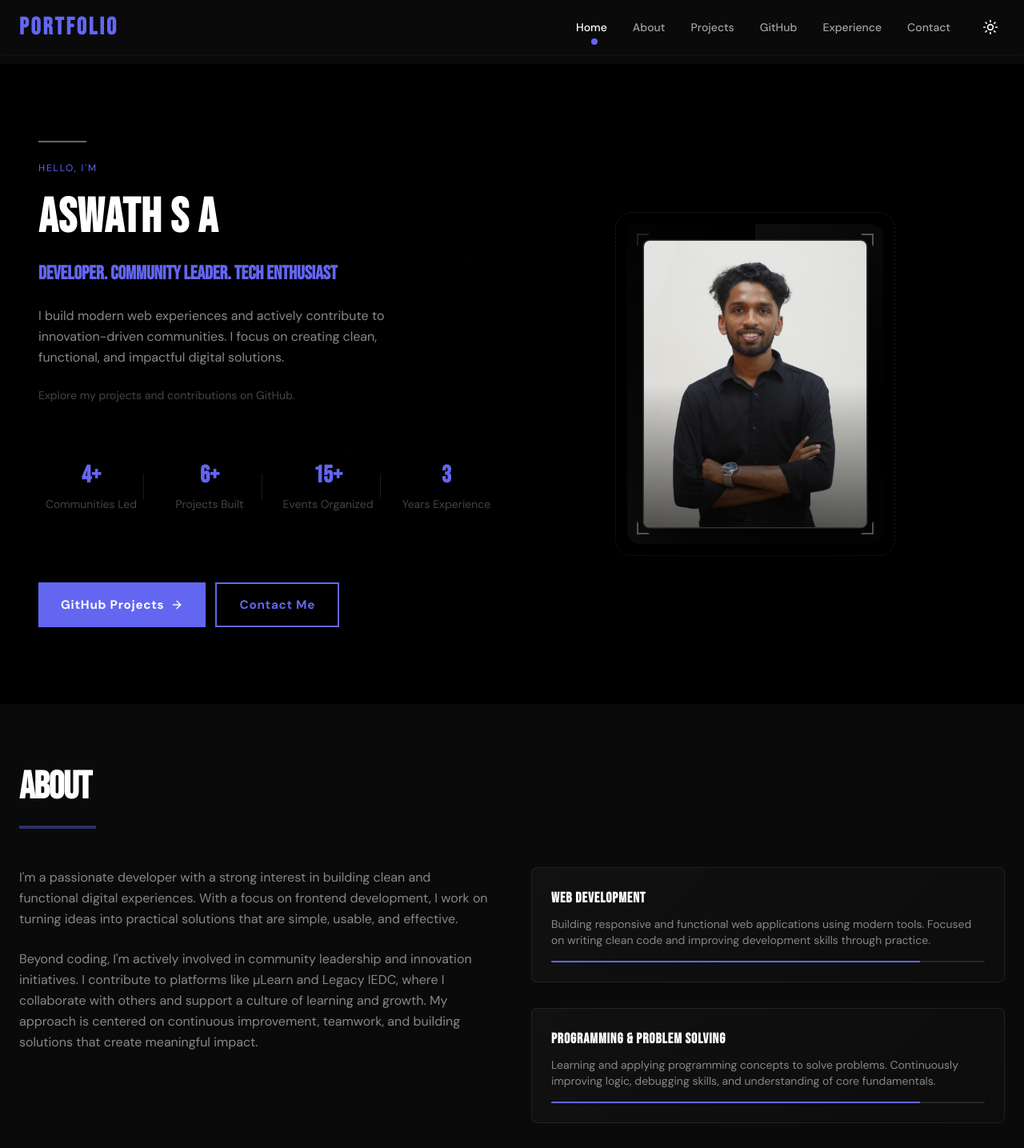
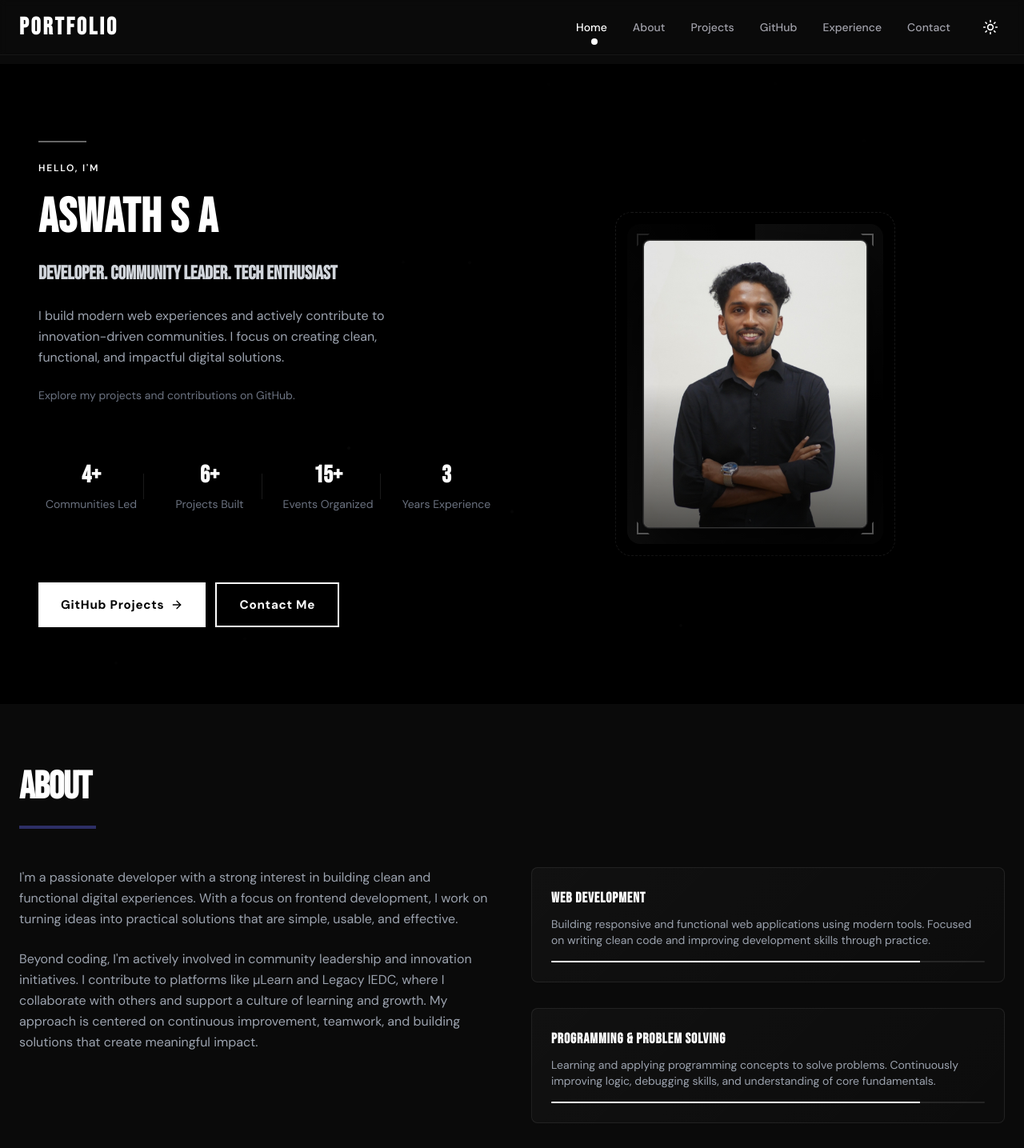
Before and after one commit to Aswath2005/Portfolio, a Next.js app: page / in a window 1280 px wide. Shown: the top 1435 px of the page at 80% size. Built offline with nearby package versions, Linux system fonts and the light colour scheme.

Commit message:
Remove accent colors, implement white and gray text hierarchy

```diff
--- a/app/globals.css
+++ b/app/globals.css
@@ -11,33 +11,34 @@
   --bg-card: #111111;
   --bg-card-hover: #161616;
   --text-primary: #ffffff;
-  --text-secondary: #888888;
-  --text-muted: #444444;
+  --text-secondary: #d1d5db;
+  --text-tertiary: #9ca3af;
+  --text-muted: #6b7280;
   --border: #1a1a1a;
   --border-light: #2a2a2a;
   --border-hover: #3a3a3a;
 
-  /* Indigo accent color */
-  --accent: #6366F1;
-  --accent-light: #818cf8;
-  --accent-dim: #4f46e5;
-  --accent-glow: rgba(99, 102, 241, 0.15);
-  --accent-subtle: rgba(99, 102, 241, 0.08);
-  --accent-strong-glow: rgba(99, 102, 241, 0.25);
+  /* White and gray only, no accent colors */
+  --accent: #ffffff;
+  --accent-light: #f3f4f6;
+  --accent-dim: #d1d5db;
+  --accent-glow: rgba(255, 255, 255, 0.08);
+  --accent-subtle: rgba(255, 255, 255, 0.04);
+  --accent-strong-glow: rgba(255, 255, 255, 0.12);
 
-  --btn-primary-bg: #6366F1;
-  --btn-primary-text: #ffffff;
-  --btn-outline-border: #6366F1;
-  --btn-outline-text: #6366F1;
-  --btn-outline-hover-border: #818cf8;
-  --btn-outline-hover-text: #818cf8;
+  --btn-primary-bg: #ffffff;
+  --btn-primary-text: #000000;
+  --btn-outline-border: #ffffff;
+  --btn-outline-text: #ffffff;
+  --btn-outline-hover-border: #d1d5db;
+  --btn-outline-hover-text: #d1d5db;
   --navbar-bg: rgba(0,0,0,0.80);
 
   /* Backwards compatibility */
-  --accent-color: #6366F1;
-  --accent-strong: #6366F1;
-  --btn-bg: #6366F1;
-  --btn-text: #ffffff;
+  --accent-color: #ffffff;
+  --accent-strong: #ffffff;
+  --btn-bg: #ffffff;
+  --btn-text: #000000;
 }
 
 :root.light {
--- a/components/About.tsx
+++ b/components/About.tsx
@@ -43,11 +43,11 @@ export function About() {
             viewport={{ once: false }}
             className="space-y-6"
           >
-            <p className="text-base leading-relaxed font-dm-sans" style={{ color: 'var(--text-secondary)' }}>
+            <p className="text-base leading-relaxed font-dm-sans" style={{ color: '#9ca3af' }}>
               I'm a passionate developer with a strong interest in building clean and functional digital experiences. With a focus on frontend development, I work on turning ideas into practical solutions that are simple, usable, and effective.
             </p>
 
-            <p className="text-base leading-relaxed font-dm-sans" style={{ color: 'var(--text-secondary)' }}>
+            <p className="text-base leading-relaxed font-dm-sans" style={{ color: '#9ca3af' }}>
               Beyond coding, I'm actively involved in community leadership and innovation initiatives. I contribute to platforms like µLearn and Legacy IEDC, where I collaborate with others and support a culture of learning and growth. My approach is centered on continuous improvement, teamwork, and building solutions that create meaningful impact.
             </p>
           </motion.div>
@@ -76,7 +76,7 @@ export function About() {
               >
                 <div className="relative z-10">
                   <h3 className="font-black text-lg font-bebas text-white tracking-wider">{skill.name}</h3>
-                  <p className="text-sm text-white/50 font-dm-sans mt-2">{skill.description}</p>
+                  <p className="text-sm font-dm-sans mt-2" style={{ color: '#9ca3af' }}>{skill.description}</p>
                 </div>
 
                 {/* Progress bar line */}
--- a/components/Contact.tsx
+++ b/components/Contact.tsx
@@ -82,7 +82,8 @@ export function Contact() {
               whileInView={{ opacity: 1 }}
               transition={{ delay: 0.2, duration: 0.8 }}
               viewport={{ once: false }}
-              className="text-lg text-text-muted leading-relaxed font-dm-sans"
+              className="text-lg leading-relaxed font-dm-sans"
+              style={{ color: '#9ca3af' }}
             >
               Have a project in mind or want to collaborate? I'd love to hear from you! Let's build something amazing together.
             </motion.p>
@@ -95,8 +96,8 @@ export function Contact() {
               viewport={{ once: false }}
               className="flex items-center gap-3"
             >
-              <MapPin className="w-5 h-5 flex-shrink-0" style={{ color: 'var(--accent)' }} />
-              <p className="text-text-muted font-dm-sans">
+              <MapPin className="w-5 h-5 flex-shrink-0" style={{ color: '#ffffff' }} />
+              <p className="font-dm-sans" style={{ color: '#d1d5db' }}>
                 Kerala, India
               </p>
             </motion.div>
@@ -120,9 +121,9 @@ export function Contact() {
                     whileHover={{ scale: 1.2, y: -3 }}
                     whileTap={{ scale: 0.95 }}
                     className="transition-colors duration-300"
-                    style={{ color: '#888888' }}
+                    style={{ color: '#6b7280' }}
                     onMouseEnter={(e) => (e.currentTarget.style.color = '#ffffff')}
-                    onMouseLeave={(e) => (e.currentTarget.style.color = '#888888')}
+                    onMouseLeave={(e) => (e.currentTarget.style.color = '#6b7280')}
                     aria-label={social.label}
                   >
                     <social.icon className="w-6 h-6" />
--- a/components/Experience.tsx
+++ b/components/Experience.tsx
@@ -100,10 +100,10 @@ export function Experience() {
               <h3 className="text-xl font-bold font-bebas tracking-wider mb-2" style={{ color: 'var(--accent)' }}>
                 {exp.role}
               </h3>
-              <p className="text-text-muted text-sm mb-3 font-dm-sans">
+              <p className="text-sm mb-3 font-dm-sans" style={{ color: '#6b7280' }}>
                 {exp.company} • {exp.date}
               </p>
-              <p className="text-text-muted text-sm leading-relaxed font-dm-sans">
+              <p className="text-sm leading-relaxed font-dm-sans" style={{ color: '#9ca3af' }}>
                 {exp.description}
               </p>
             </motion.div>
--- a/components/Hero.tsx
+++ b/components/Hero.tsx
@@ -98,8 +98,8 @@ export function Hero() {
               initial={{ opacity: 0, y: 20 }}
               animate={{ opacity: 1, y: 0 }}
               transition={{ duration: 0.6, delay: 0.2 }}
-              className="text-base md:text-xs uppercase tracking-[0.15em] font-dm-sans mb-2"
-              style={{ color: 'var(--accent)' }}
+              className="text-sm md:text-xs uppercase tracking-[0.15em] font-dm-sans mb-2 font-semibold"
+              style={{ color: '#ffffff' }}
             >
               Hello, I'm
             </motion.p>
@@ -125,7 +125,7 @@ export function Hero() {
               transition={{ duration: 0.6, delay: 0.8 }}
               className="text-lg md:text-2xl font-bold md:font-bebas uppercase md:normal-case tracking-[0.1em] md:tracking-wide mb-16"
               style={{
-                color: 'var(--accent)',
+                color: '#d1d5db',
                 letterSpacing: 'inherit',
               }}
             >
@@ -141,7 +141,7 @@ export function Hero() {
               animate={{ opacity: 1, y: 0 }}
               transition={{ duration: 0.6, delay: 1 }}
               className="text-sm md:text-base leading-7 md:leading-relaxed font-dm-sans max-w-md mb-24"
-              style={{ color: 'var(--text-secondary)' }}
+              style={{ color: '#9ca3af' }}
             >
               I build modern web experiences and actively contribute to innovation-driven communities. I focus on creating clean, functional, and impactful digital solutions.
             </motion.p>
--- a/components/ProjectCard.tsx
+++ b/components/ProjectCard.tsx
@@ -156,7 +156,7 @@ export function ProjectCard({
           </h3>
           <p
             className="text-sm line-clamp-2"
-            style={{ color: 'var(--text-secondary)' }}
+            style={{ color: '#9ca3af' }}
           >
             {description}
           </p>
@@ -170,7 +170,7 @@ export function ProjectCard({
               className="px-2 py-1 text-xs rounded-full border"
               style={{
                 backgroundColor: 'rgba(255,255,255,0.05)',
-                color: '#888888',
+                color: '#6b7280',
                 borderColor: 'rgba(255,255,255,0.1)',
               }}
             >
```
